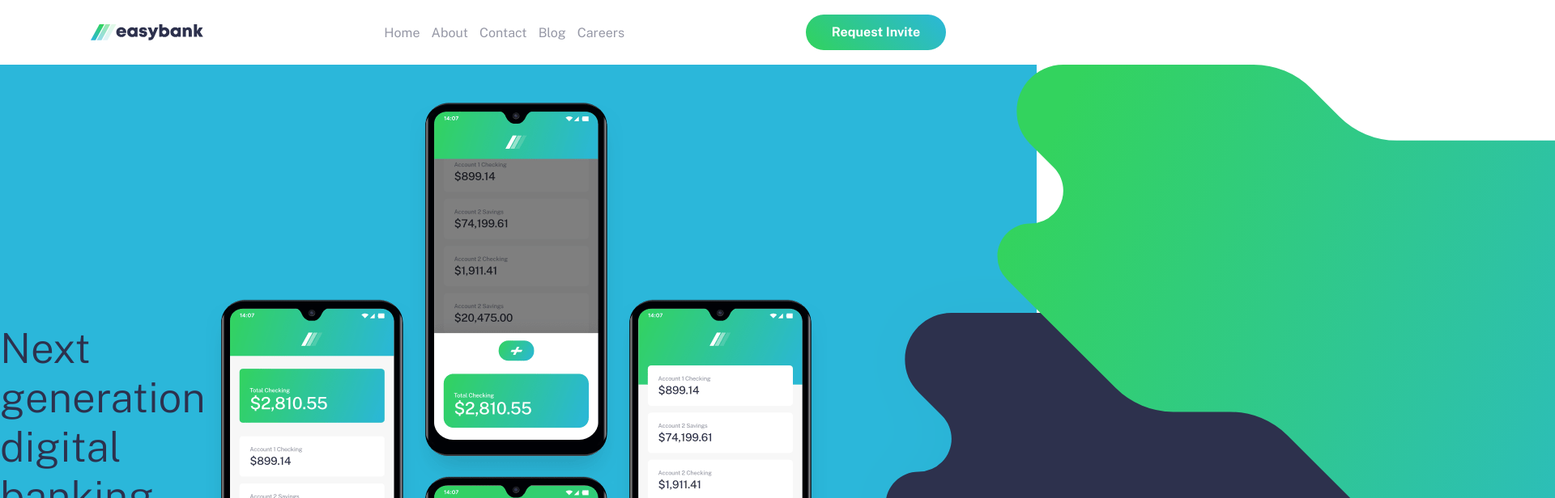
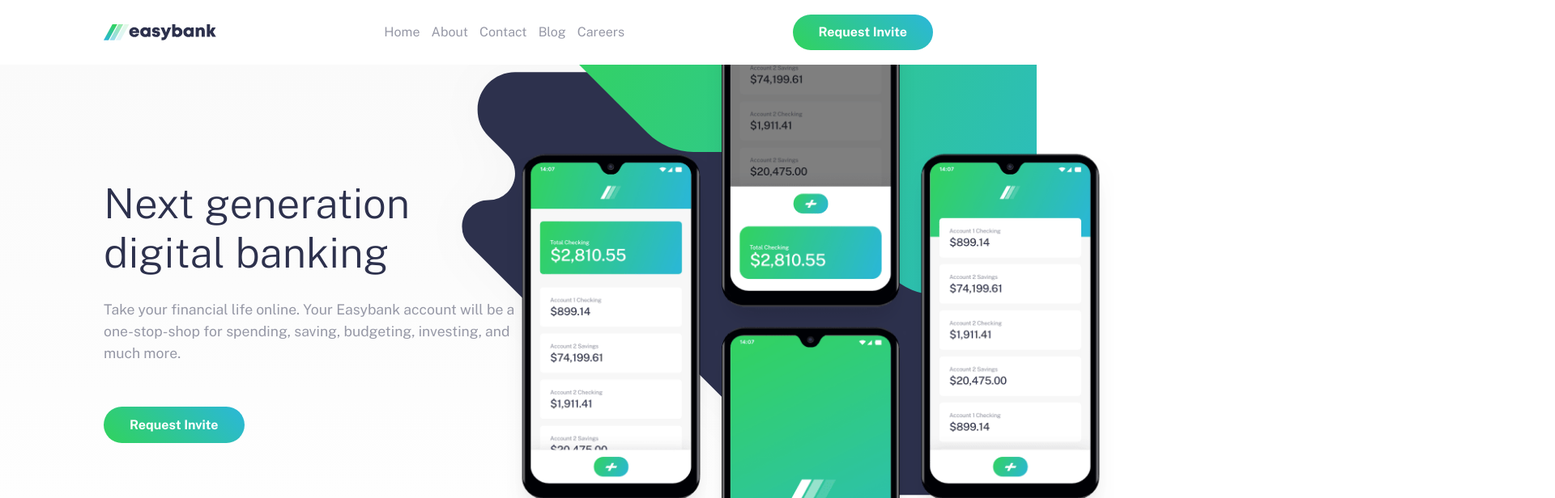
Before and after one commit to Arniss5/bank-landing-page, a plain HTML site: page index.html in a window 1280 px wide. Shown: the top 616 px of the page at 81% size, 1920 px wide, since content can reach past the window. Drawn offline with nearby package versions, Linux system fonts and the light colour scheme.

Commit message:
style hero section

```diff
--- a/index.html
+++ b/index.html
@@ -32,9 +32,10 @@
                     for spending, saving, budgeting, investing, and much more.</p>
                 <button class="cta-btn">Request Invite</button>
             </div>
-            <img src="./images/image-mockups.png" alt=" banking app displayed on mobile screens" class="hero-img">
+
             <img src="./images/bg-intro-desktop.svg" alt="#" class="bg-decor">
         </section>
+        <img src="./images/image-mockups.png" alt=" banking app displayed on mobile screens" class="hero-img">
         <section class="services-section">
             <div class="services-main">
                 <h2>Why choose Easybank?</h2>
@@ -42,25 +43,25 @@
             </div>
             <div class="container services-container">
                 <div class="service">
-                    <img src="./images/icon-online.svg" alt="#">
+                    <img src="./images/icon-online.svg" alt="#" class="service-img">
                     <h3>Online Banking</h3>
                     <p>Our modern web and mobile applications allow you to keep track of your finances
                     wherever you are in the world.</p>
                 </div>
                 <div class="service">
-                    <img src="./images/icon-budgeting.svg" alt="#">
+                    <img src="./images/icon-budgeting.svg" alt="#" class="service-img">
                     <h3>Simple Budgeting</h3>
                     <p>See exactly where your money goes each month. Receive notifications when you're
                     close to hitting your limits.</p>
                 </div>
                 <div class="service">
-                    <img src="./images/icon-online.svg" alt="#">
+                    <img src="./images/icon-online.svg" alt="#" class="service-img">
                     <h3>Fast Onboarding</h3>
                     <p>We don't do branches. Open your account in minutes online and start taking control
                     of your finances right away.</p>
                 </div>
                 <div class="service">
-                    <img src="./images/icon-api.svg" alt="#">
+                    <img src="./images/icon-api.svg" alt="#" class="service-img">
                     <h3>Open API</h3>
                     <p>Manage your savings, investments, pension, and much more from one account. Tracking
                     your money has never been easier.</p>
--- a/style.css
+++ b/style.css
@@ -5,7 +5,7 @@
     --bright-cyan: #2bb7da;
     --greyish-blue: rgb(150, 152, 166);
     --light-greyish-blue: rgb(243, 244, 246);
-    --very-light-grey: rgb(250, 250, 250);
+    --very-light-grey: #fafafa;
 }
 
 * {
@@ -20,6 +20,7 @@
 body {
     font-size: 1.1rem;
     color: var(--dark-blue);
+    overflow-x: hidden;
 }
 
 h1, h2, h3 {
@@ -28,6 +29,7 @@
 
 h1 {
     font-size: 3.2rem;
+    text-shadow: -1px 0 white, 0 1px white, 1px 0 white, 0 -1px white;
 }
 
 h2 {
@@ -44,6 +46,7 @@
 
 p, nav a {
     color: var(--greyish-blue);
+    line-height: 1.7rem;
 }
 
 button {
@@ -52,13 +55,26 @@
 }
 
 
-/* Flex*/
+/* layout */
 header, nav, nav>ul, section, footer, .container {
     display: flex;
     align-items: center;
+
 }
 
+section, footer {
+    padding: 0 10vw;
+    position: relative;
+    z-index: 0;
+}
 
+.bg-decor{
+    width: 80vw;
+    position: absolute;
+    top: -35%;
+    right: -20%;
+    z-index: -1;
+}
 
 /* BUTTONS */
 .cta-btn {
@@ -79,24 +95,25 @@
 
 /* HEADER */
 header {
-    justify-content: space-around;
-    padding: 1em 0;
+    padding: 1em 10vw;
+    position: relative;
+    background-color: white;
+    z-index: 2;
+}
+
+nav {
+    margin: 0 auto
 }
 
 nav ul {
     list-style-type: none;
     gap: .8em;
+
 }
 
 nav li {
     position: relative
 }
-
-
-
-/* nav li:hover {
-    border-bottom: .3rem var(--lime-green) solid;
-} */
 
 nav a {
     color: var(--greyish-blue);
@@ -118,6 +135,40 @@
     background: linear-gradient(48deg, var(--lime-green) 0%, var(--bright-cyan) 100%);
 }
 
-section {
-    background-color: #2bb7da;
+
+/* HERO */
+.hero-section {
+    background: rgb(250,250,250);
+    background: linear-gradient(180deg, rgba(250,250,250,1) 0%, rgba(255,255,255,1) 100%);
+    overflow: hidden;
 }
+
+.hero-text {
+    width: 40vw;
+    max-width: 600px;
+    margin: 8em auto 12em 0;
+}
+
+.hero-text p {
+    margin: 1.5em 0 3em 0;
+}
+
+
+.hero-img {
+    position: absolute;
+    min-width: 750px;
+    max-width: 50vw;
+    top: -3rem;
+    right: -6rem;
+    z-index: 1;
+}
+
+/* SERVICES */
+
+.services-section {
+    background-color: antiquewhite;
+}
+
+.services-container, .articles-container {
+    flex-wrap: wrap;
+}
```
